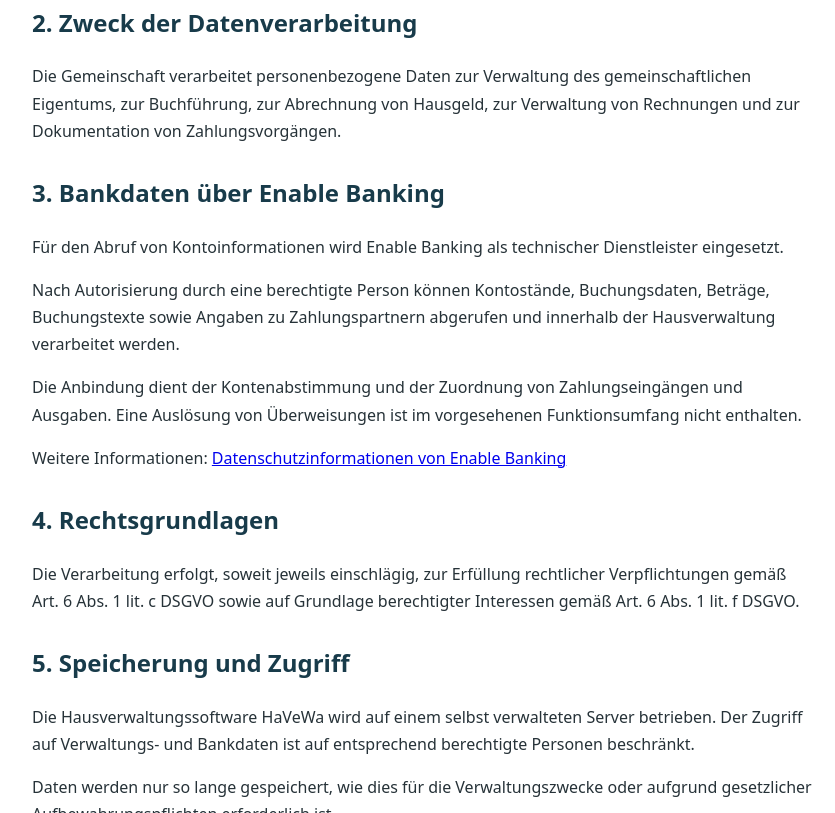
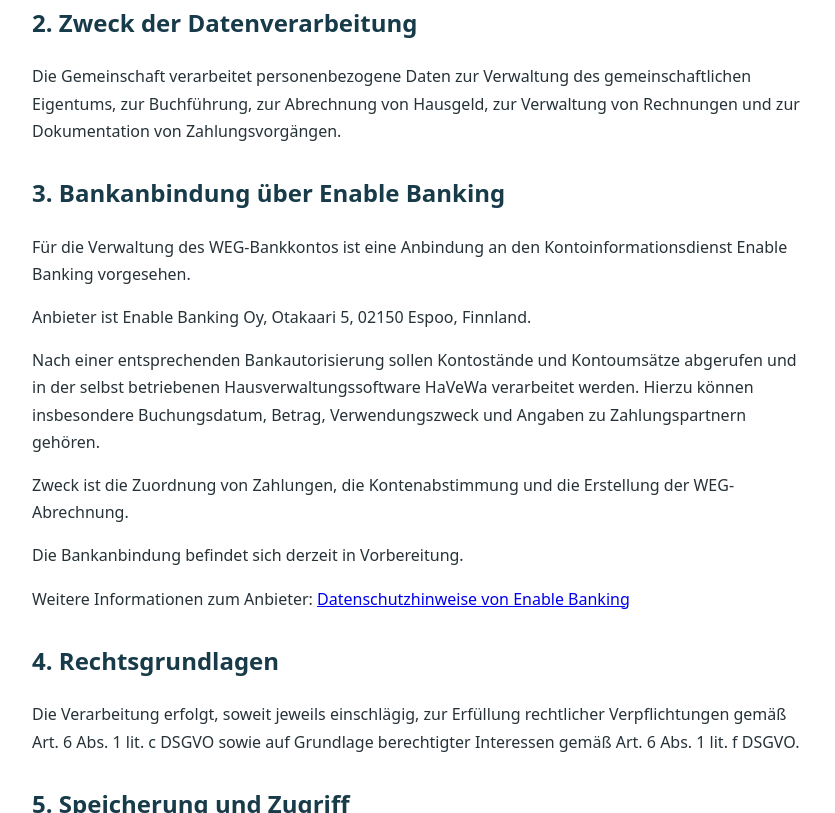
Before and after one commit to marcelbriele/havewa-privacy, a plain HTML site: page index.html in a window 1280 px wide. Shown: the part 421-1234 px from the top of the page, without its empty margins (218-1053 px from the left). Drawn offline with Linux system fonts and the light colour scheme.

Commit message:
Update index.html

```diff
--- a/index.html
+++ b/index.html
@@ -51,30 +51,44 @@
   </section>
 
 <section>
-    <h2>3. Bankdaten über Enable Banking</h2>
+  <h2>3. Bankanbindung über Enable Banking</h2>
+
   <p>
-      Für den Abruf von Kontoinformationen wird
-      Enable Banking als technischer Dienstleister
-      eingesetzt.
+    Für die Verwaltung des WEG-Bankkontos ist eine
+    Anbindung an den Kontoinformationsdienst
+    Enable Banking vorgesehen.
   </p>
+
   <p>
-      Nach Autorisierung durch eine berechtigte Person
-      können Kontostände, Buchungsdaten, Beträge,
-      Buchungstexte sowie Angaben zu Zahlungspartnern
-      abgerufen und innerhalb der Hausverwaltung
-      verarbeitet werden.
+    Anbieter ist Enable Banking Oy,
+    Otakaari 5, 02150 Espoo, Finnland.
   </p>
+
   <p>
-      Die Anbindung dient der Kontenabstimmung und
-      der Zuordnung von Zahlungseingängen und Ausgaben.
-      Eine Auslösung von Überweisungen ist im
-      vorgesehenen Funktionsumfang nicht enthalten.
+    Nach einer entsprechenden Bankautorisierung
+    sollen Kontostände und Kontoumsätze abgerufen
+    und in der selbst betriebenen
+    Hausverwaltungssoftware HaVeWa verarbeitet
+    werden. Hierzu können insbesondere
+    Buchungsdatum, Betrag, Verwendungszweck und
+    Angaben zu Zahlungspartnern gehören.
   </p>
+
   <p>
-      Weitere Informationen:
-      <a href="https://enablebanking.com/privacy/"
-         target="_blank" rel="noopener noreferrer">
-        Datenschutzinformationen von Enable Banking
+    Zweck ist die Zuordnung von Zahlungen,
+    die Kontenabstimmung und die Erstellung
+    der WEG-Abrechnung.
+  </p>
+
+  <p>
+    Die Bankanbindung befindet sich derzeit
+    in Vorbereitung.
+  </p>
+
+  <p>
+    Weitere Informationen zum Anbieter:
+    <a href="https://enablebanking.com/privacy/">
+      Datenschutzhinweise von Enable Banking
     </a>
   </p>
 </section>
```
Lines whose indentation alone changed are shown as unchanged.
